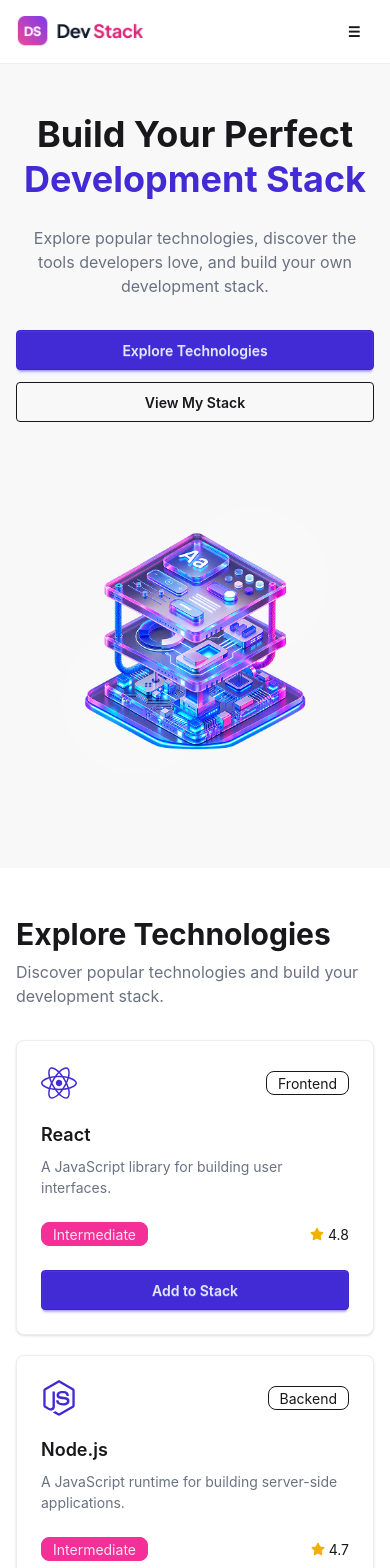
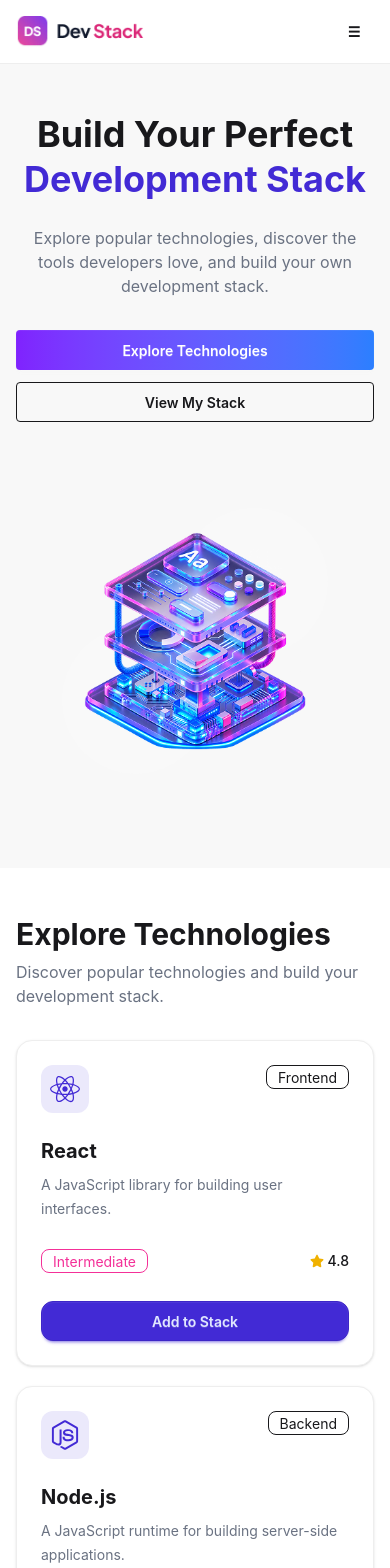
Before and after one commit to shajib97/dev-stack, a React (Vite) app: page / in a window 390 px wide. Shown: the top 1568 px of the page. Built offline with nearby package versions, Linux system fonts and the light colour scheme.

Commit message:
Responsiveness addition complete

```diff
--- a/src/components/Hero.jsx
+++ b/src/components/Hero.jsx
@@ -4,16 +4,12 @@
   return (
     <section className="bg-base-200">
       <div className="max-w-7xl mx-auto px-4 md:px-8 py-12 md:py-20">
-
         <div className="flex flex-col lg:flex-row items-center justify-between gap-10">
-
           {/* Hero Content */}
           <div className="flex-1 text-center lg:text-left">
             <h1 className="text-4xl md:text-5xl lg:text-6xl font-bold leading-tight">
               Build Your Perfect
-              <span className="block text-primary">
-                Development Stack
-              </span>
+              <span className="block text-primary">Development Stack</span>
             </h1>
 
             <p className="mt-6 text-base md:text-lg text-gray-500 max-w-xl mx-auto lg:mx-0">
@@ -22,13 +18,11 @@
             </p>
 
             <div className="mt-8 flex flex-col sm:flex-row justify-center lg:justify-start gap-3">
-              <button className="btn btn-primary">
+              <button className="btn border-0 text-white bg-linear-to-r from-violet-600 to-blue-500">
                 Explore Technologies
               </button>
 
-              <button className="btn btn-outline">
-                View My Stack
-              </button>
+              <button className="btn btn-outline">View My Stack</button>
             </div>
           </div>
 
@@ -40,7 +34,6 @@
               className="w-full max-w-sm md:max-w-md"
             />
           </div>
-
         </div>
       </div>
     </section>
--- a/src/components/Stack.jsx
+++ b/src/components/Stack.jsx
@@ -2,12 +2,9 @@
 
 const Stack = ({ stack, handleRemove, handleRemoveAll }) => {
   return (
-    <div className="bg-base-100 border border-base-300 rounded-xl p-5">
-
+    <div className="bg-base-100 border border-base-300 rounded-2xl p-5 shadow-sm">
       <div className="flex justify-between items-center mb-5">
-        <h2 className="text-xl font-bold">
-          Your Stack ({stack.length})
-        </h2>
+        <h2 className="text-xl font-bold">Your Stack ({stack.length})</h2>
 
         {stack.length > 0 && (
           <button
@@ -22,9 +19,7 @@
       {/* Empty Stack */}
       {stack.length === 0 ? (
         <div className="text-center py-10">
-          <p className="text-gray-500">
-            Your stack is empty.
-          </p>
+          <p className="text-gray-500">Your stack is empty.</p>
 
           <p className="text-sm text-gray-400 mt-2">
             Add technologies to build your stack.
@@ -35,21 +30,17 @@
           {stack.map((technology) => (
             <div
               key={technology.id}
-              className="flex justify-between items-center border border-base-300 rounded-lg p-3"
+              className="flex justify-between items-center bg-base-200 rounded-xl p-3"
             >
               <div>
-                <h3 className="font-semibold">
-                  {technology.name}
-                </h3>
+                <h3 className="font-semibold">{technology.name}</h3>
 
-                <p className="text-sm text-gray-500">
-                  {technology.category}
-                </p>
+                <p className="text-sm text-gray-500">{technology.category}</p>
               </div>
 
               <button
                 onClick={() => handleRemove(technology.id)}
-                className="btn btn-ghost btn-sm text-error"
+                className="btn btn-ghost btn-sm btn-circle text-error"
               >
                 <FaTrash />
               </button>
@@ -57,7 +48,6 @@
           ))}
         </div>
       )}
-
     </div>
   );
 };
--- a/src/components/TechnologyCard.jsx
+++ b/src/components/TechnologyCard.jsx
@@ -2,45 +2,66 @@
 import { SiJavascript, SiMongodb } from "react-icons/si";
 
 const TechnologyCard = ({ technology, handleAddToStack }) => {
-  const { name, category, difficulty, rating, description, icon } = technology;
+  const {
+    name,
+    category,
+    difficulty,
+    rating,
+    description,
+    icon
+  } = technology;
 
   const icons = {
     FaReact: <FaReact />,
     FaNodeJs: <FaNodeJs />,
     SiJavascript: <SiJavascript />,
-    SiMongodb: <SiMongodb />,
+    SiMongodb: <SiMongodb />
   };
 
   return (
-    <div className="card bg-base-100 border border-base-300 shadow-sm">
-      <div className="card-body">
-        <div className="flex items-center justify-between">
-          <div className="text-4xl text-primary">{icons[icon]}</div>
+    <div className="card bg-base-100 border border-base-300 shadow-sm hover:shadow-md transition duration-300 rounded-2xl">
+      <div className="card-body p-6">
 
-          <div className="badge badge-outline">{category}</div>
+        <div className="flex justify-between items-start">
+          <div className="w-12 h-12 rounded-xl bg-primary/10 flex items-center justify-center text-3xl text-primary">
+            {icons[icon]}
+          </div>
+
+          <span className="badge badge-outline">
+            {category}
+          </span>
         </div>
 
-        <h2 className="card-title mt-3">{name}</h2>
+        <div className="mt-4">
+          <h2 className="text-xl font-bold">
+            {name}
+          </h2>
 
-        <p className="text-gray-500">{description}</p>
+          <p className="text-sm text-gray-500 mt-2 leading-6">
+            {description}
+          </p>
+        </div>
 
-        <div className="flex items-center justify-between mt-4">
-          <span className="badge badge-secondary">{difficulty}</span>
+        <div className="flex justify-between items-center mt-5">
+          <span className="badge badge-secondary badge-outline">
+            {difficulty}
+          </span>
 
-          <div className="flex items-center gap-1">
+          <div className="flex items-center gap-1 text-sm">
             <FaStar className="text-yellow-500" />
-            <span>{rating}</span>
+            <span className="font-medium">
+              {rating}
+            </span>
           </div>
         </div>
 
-        <div className="card-actions mt-4">
-          <button
-            onClick={() => handleAddToStack(technology)}
-            className="btn btn-primary w-full"
-          >
-            Add to Stack
-          </button>
-        </div>
+        <button
+          onClick={() => handleAddToStack(technology)}
+          className="btn btn-primary w-full mt-5 rounded-xl"
+        >
+          Add to Stack
+        </button>
+
       </div>
     </div>
   );
--- a/src/pages/Home.jsx
+++ b/src/pages/Home.jsx
@@ -45,13 +45,11 @@
 
       <main className="max-w-7xl mx-auto px-4 md:px-8 py-12 md:py-16">
         <div className="flex flex-col lg:flex-row gap-8 items-start">
-          {/* Technologies */}
           <div className="w-full lg:flex-1">
             <TechnologyList handleAddToStack={handleAddToStack} />
           </div>
 
-          {/* Your Stack */}
-          <div className="w-full lg:w-72 lg:sticky lg:top-5">
+          <div className="w-full lg:w-72 lg:sticky lg:top-6">
             <Stack
               stack={stack}
               handleRemove={handleRemove}
```
